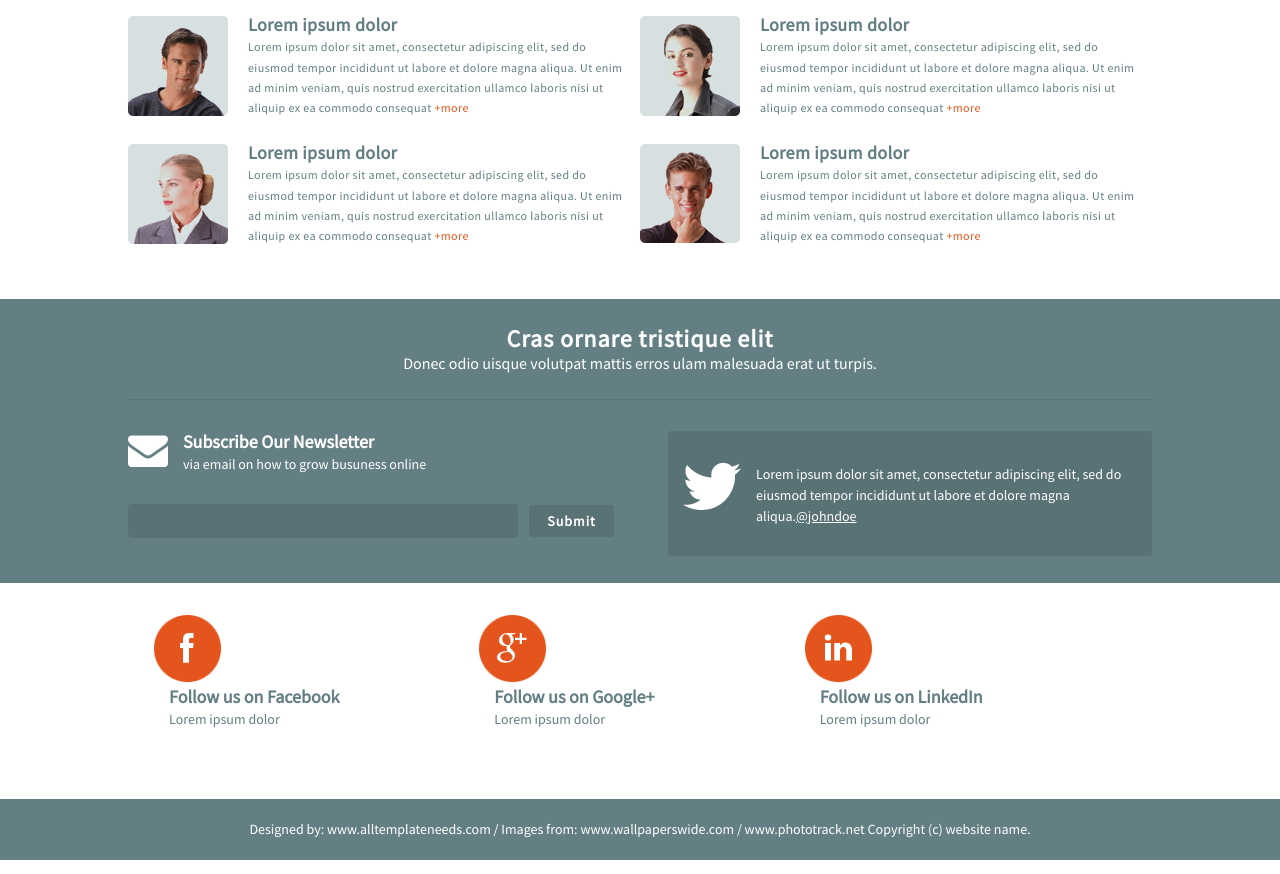
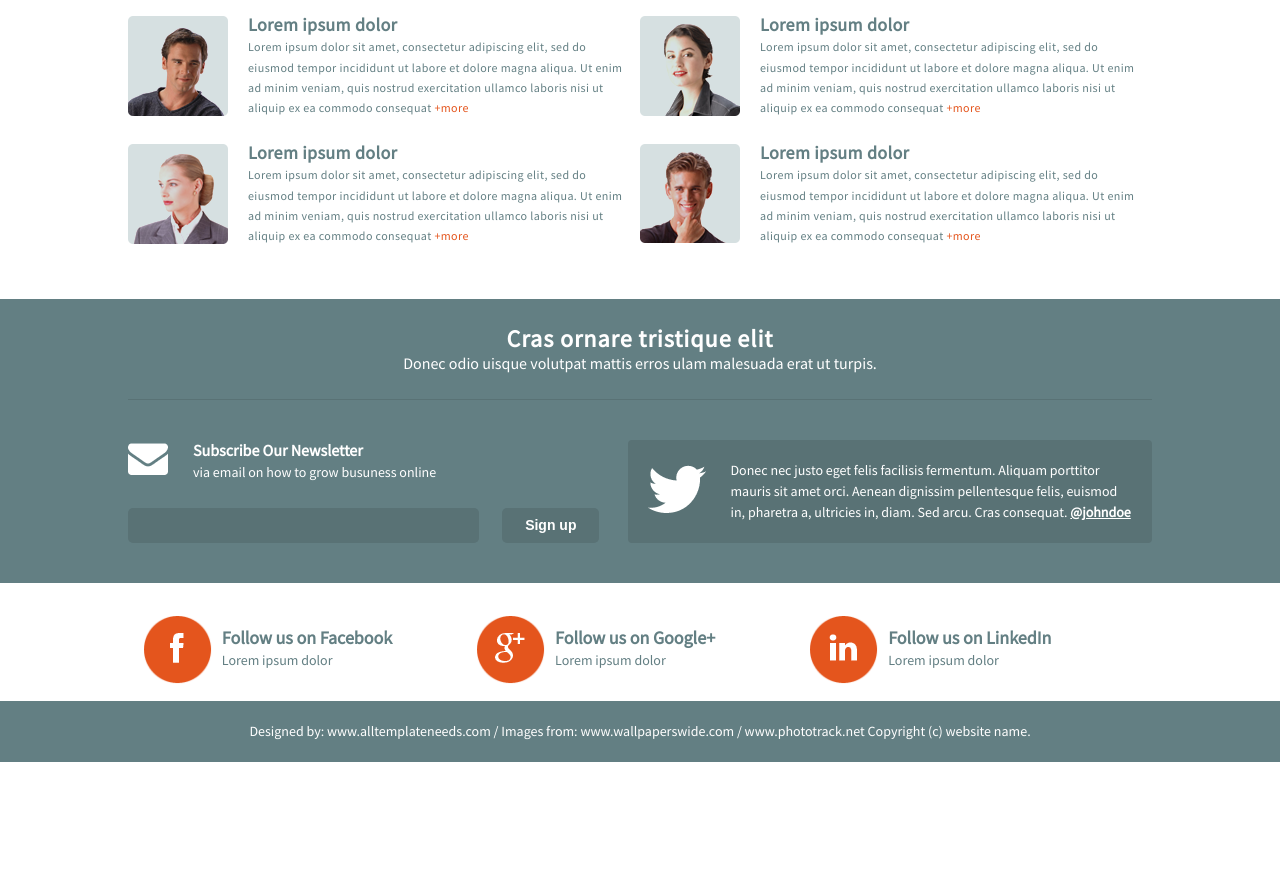
Before and after one commit to Viktoryia-Davydovich/HTML_CSS, a plain HTML site: page index.html in a window 1280 px wide. Shown: the part 1357-2231 px from the top of the page. After the commit the page ends 2133 px from the top, so only its background shows below. Drawn offline with Linux system fonts and the light colour scheme.

Commit message:
Critical bugs fixed

```diff
--- a/css/styles.css
+++ b/css/styles.css
@@ -1,6 +1,7 @@
 body{
     margin:0;
     height:100%;
+	font-family: 'Source Sans Pro', sans-serif;
 }
 
 .header{
@@ -23,7 +24,6 @@ body{
     float: left;
     width: 50%;
     font-size: 32px;
-    font-family: 'Source Sans Pro', sans-serif;
     color: rgb(99, 127, 131);
     text-align: center;
     font-weight: bold;
@@ -53,7 +53,6 @@ body{
     float: left;
     padding-left: 25px;
     font-size: 14px;
-    font-family: 'Source Sans Pro', sans-serif;
     color: rgb(99, 127, 131);
     font-weight: bold;
     text-transform: uppercase;
@@ -135,7 +134,7 @@ a:hover{
 }
 
 .text-stripe p, .text-stripe2 p{
-    font-family: 'Source Sans Pro', sans-serif;
+
     line-height: 0.2em;
     color: rgb(99, 127, 131);
 }
@@ -144,6 +143,7 @@ a:hover{
     font-size: 24px;
     font-weight: bold;
 }
+
 
 .options-stripe{
     margin-top: 30px;
@@ -156,9 +156,7 @@ a:hover{
 
 .option{
     display: table-cell;
-
     height: 310px;
-    font-family: 'Source Sans Pro', sans-serif;
     font-size: 14px;
     padding: 15px;
     color: rgb(99, 127, 131);
@@ -187,7 +185,6 @@ a:hover{
     height: 30px;
     width: 65px;
     margin-top: 15px;
-    font-family: 'Source Sans Pro', sans-serif;
     font-weight: bolder;
   }
 
@@ -224,7 +221,6 @@ a:hover{
     display: inline-block;
     font-size: 16px;
     border-radius: 4px;
-    font-family: 'Source Sans Pro', sans-serif;
     font-weight: bolder;
     margin-top: 40px;
     height: 40px;
@@ -254,7 +250,7 @@ padding: 5px;
 }
 
 .feedbacks-section{
-    margin-top: 40px;
+    margin: 40px 0;
     padding-top: 40px;
     border-top: 1px solid rgb(213, 213, 213);
     display: table;
@@ -271,7 +267,6 @@ padding: 5px;
 
 .column p{
     padding-left: 20px;
-    font-family: 'Source Sans Pro', sans-serif;
     font-size: 12px;
     color: rgb(99, 127, 131);
     vertical-align: top;
@@ -297,126 +292,119 @@ padding: 5px;
 
 .gray-ft{
     background-color: rgb(99, 127, 131);
-    margin-top: 40px;
 }
 
-.ft1{
+.gray-ft-first-line{
     text-align: center;
     padding-top: 10px;
     padding-bottom: 10px;
     border-bottom: 0.5px solid rgb(89, 114, 117);
+    color: white;
+    line-height: 1.2;
 }
 
-.p1-ft span{
+.gray-ft-first-line p span{
     font-size: 24px;
     font-weight: bold;
     letter-spacing: 1px;
 }
 
-.p1-ft {
-    font-family: 'Source Sans Pro', sans-serif;
-    color: white;
-    line-height: 1.2;
+
+.gray-ft-subscr{
+    display: flex;
+    justify-content: center;
+    margin-top: 40px;
+    margin-bottom: 40px;
 }
 
-.cellw{
-    display: table-row;
+.gray-ft-subscr-form, .gray-ft-twitter-post{
+    width: 50%;
+    padding-right: 15px;
 }
 
-.cell{
-    display: table-cell;
+.gray-ft-newsltr, .gray-ft-twitter-post{
+    display: flex;
+}
+
+
+.subscr-mail-txt p span{
+    font-weight: bolder;
+    font-size: 16px;
+
+}
+
+.subscr-form{
+    margin-top: 25px;
+    vertical-align: bottom;
 }
 
 
 .inpfield{
     width: 70%;
-    display: table-cell;
     background-color:rgb(89, 114, 117);
     border: none;
     color: white;
     font-size: 14px;
-    border-radius: 4px;
-    letter-spacing: 1px;
-    margin-top: 15px;
-    font-family: 'Source Sans Pro', sans-serif;
-    font-weight: bolder;
-    height: 32px;
+    border-radius: 5px;
+    height: 33px;
     padding-left: 10px;
 }
 
-form{
-    width: 540px;
-    margin-bottom: 45px;
-}
 .submbtn{
-    display: table-cell;
     background-color:rgb(89, 114, 117);
+    color: white;
+    height: 35px;
+    width: 20%;
     border: none;
-    color: white;
-    text-align: center;
-    text-decoration: none;
-    display: inline-block;
+    border-radius: 5px;
+    font-weight: bolder;
     font-size: 14px;
-    border-radius: 4px;
-    height: 32px;
-    letter-spacing: 1px;
-    width: 85px;
-    margin-top: 15px;
-    font-family: 'Source Sans Pro', sans-serif;
-    font-weight: bolder;
-    margin-left: 7px;
+    margin-left: 20px;
 }
 
 .submbtn:hover{
     cursor: pointer;
 }
 
-.cellmailimg {
-position: relative;
-top: 19px;
+.gray-ft-twitter-post{
+    align-items: flex-start;
+    background-color: rgb(89, 114, 117);
+    border-radius: 4px;
+    padding: 20px;
 }
 
-.celltxt{
-    padding-top: 0px;
-    padding-left: 15px;
-}
-
-.celltxt p {
-    font-family: 'Source Sans Pro', sans-serif;
+.subscr-mail-txt, .twitter-txt{
+    padding-left: 25px;
     color: white;
     line-height: 1.5em;
     font-size: 14px;
 }
 
-.celltxt p span{
-    font-size: 18px;
-    font-weight: bolder;
+.subscr-mail-img, .twitter-img{
+    margin-top: auto;
+    margin-bottom: auto;
 }
 
-.twittercit{
-    background-color: rgb(89, 114, 117);
-    border-radius: 4px;
-    padding-bottom: 15px;
-    padding-left: 15px;
-    padding-right: 15px;
-    position: relative;
-    top: 31px;
-}
-
-.celldoveimg{
-    position: relative;
-    top: 31px;
+.twitter-txt p, .subscr-mail-txt p{
+    margin: 0;
 }
 
 .twitlink{
     text-decoration: underline;
+    font-weight: bolder;
+}
+/* second */
+
+.white-ft{
+    margin-top: 30px;
+    text-align: center;
 }
 
 .round-img{
     background: url('../images/cir.png') no-repeat center center;
     width: 70px;
-    height:70px;
     background-size:contain;
+    vertical-align: middle;
 }
 .fb{
     background: url('../images/fb.png') no-repeat center center;
@@ -436,8 +424,31 @@ top: 19px;
     height:70px;
 }
 
+
+.col{
+    display: inline-flex;
+}
+
+.soctxt{
+    width: 250px;
+    color: rgb(99, 127, 131);
+    line-height: 1.5em;
+    font-size: 14px;
+    text-align: left;
+    padding-left: 10px;
+    vertical-align: middle;
+}
+
+.soctxt p span{
+    font-size: 18px;
+    font-weight: bold;
+}
+
+
+/* third */
+
 .ft-gr3-txt{
-    font-family: 'Source Sans Pro', sans-serif;
+
     color: white;
     line-height: 1.5em;
     font-size: 14px;
@@ -447,34 +458,3 @@ top: 19px;
 .ft2{
     text-align: center;
 }
-
-.col{
-    display: inline-block;
-}
-
-.white-ft{
-    margin: 30px;
-
-}
-
-.soctxt{
-    width: 250px;
-    font-family: 'Source Sans Pro', sans-serif;
-    color: rgb(99, 127, 131);
-    line-height: 1.5em;
-    font-size: 14px;
-    padding-left: 17px;
-    position: relative;
-    bottom: 15px;
-}
-
-.soctxt p span{
-    font-size: 18px;
-    font-weight: bold;
-}
-
-.white-row{
-    width: 80%;
-    margin-left: auto;
-    margin-right: auto;
-}
--- a/index.html
+++ b/index.html
@@ -32,7 +32,7 @@
                         <p>Lorem ipsum laro sit amet <br>dolore sit ame</p>
                     </div>
                     <div class="A">
-                    <div class="bckg-img-round"><a name="go-down">
+                    <div class="bckg-img-round"><a href="#go-down">
                         <div class="bckg-img-arr"></div>
                     </div></a>
                     </div>
@@ -48,7 +48,7 @@
                     <p class="p1">Lorem ipsum dolore sit amet</p>
                     <p class="p2">Donec odio uisque mattis eros ullam malesuada erat ul turpis.</p>
                 </div>
-                <div class="options-stripe">
+                <a name="go-down"/><div class="options-stripe">
                         <div class="option">
                                 <img src="images/dig.png">
                                 <p class="name">Nunc dignissim</p>
@@ -157,34 +157,32 @@
             <div class="footer">
                 <div class="gray-ft">
                     <div class="container">
-                        <div class="ft1">
-                            <div clas="gr-ft1-txt">
-                                <p class="p1-ft"><span>Cras ornare tristique elit</span><br>Donec odio uisque volutpat mattis erros ulam malesuada erat ut turpis.</p>
-                            </div>
+                        <div class="gray-ft-first-line">
+                            <p><span>Cras ornare tristique elit</span><br>
+                            Donec odio uisque volutpat mattis erros ulam malesuada erat ut turpis.</p>
                         </div>
-                        <div class="subscr-twitt">
-                            <div class="cellw cell">
-                                <div>
-                                    <div class="cell cellmailimg">
+                        <div class="gray-ft-subscr">
+                            <div class="gray-ft-subscr-form">
+                                <div class="gray-ft-newsltr">
+                                    <div class="subscr-mail-img">
                                         <img src="images/mail.png">
                                     </div>
-                                    <div class="cell celltxt">
+                                    <div class="subscr-mail-txt">
                                         <p><span>Subscribe Our Newsletter</span><br>via email on how to grow busuness online</p>
                                     </div>
                                 </div>
-                                <form>
+                                <form class="subscr-form">
                                     <input class="inpfield" type="text"/>
-                                    <input class="submbtn"  type="submit"/>
+                                    <button class="submbtn">Sign up</button>
                                 </form>
                             </div>
-                            <div class="cellw cell">
-                                <div class="twittercit">
-                                    <div class="cell celldoveimg">
-                                        <img src="images/dove.png">
-                                    </div>
-                                    <div class="cell celltxt">
-                                        <p>Lorem ipsum dolor sit amet, consectetur adipiscing elit, sed do eiusmod tempor incididunt ut labore et dolore magna aliqua.<a class="twitlink">@johndoe</a></p>
-                                    </div>
+                            <div class="gray-ft-twitter-post">
+                                <div class="twitter-img">
+                                    <img src="images/dove.png">
+                                </div>
+                                <div class="twitter-txt">
+                                    <p>Donec nec justo eget felis facilisis fermentum. Aliquam porttitor mauris sit amet orci.
+                                        Aenean dignissim pellentesque felis, euismod in, pharetra a, ultricies in, diam. Sed arcu. Cras consequat. <a class="twitlink">@johndoe</a></p>
                                 </div>
                             </div>
                         </div>
@@ -192,7 +190,7 @@
                 </div>
 
                 <div class="white-ft">
-                    <div class="row white-row">
+                    <div class="white-row">
                         <a><div class="col">
                             <div class="col round-img">
                                 <div class="fb"></div>
@@ -219,6 +217,5 @@
                 </div>
             </div>
             <!--FOOTER END -->
-
     </body>
 </html>
```
